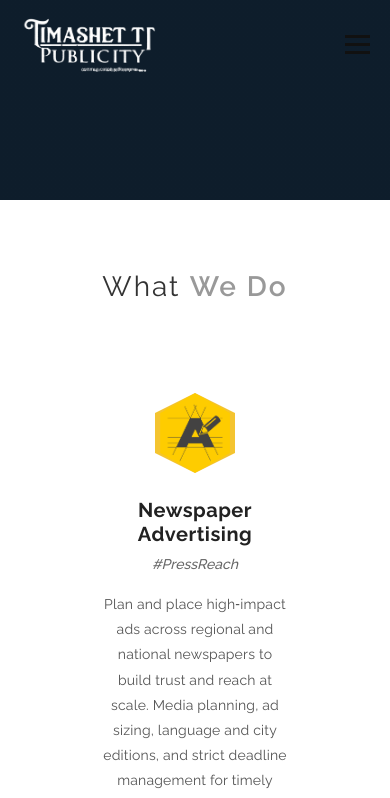
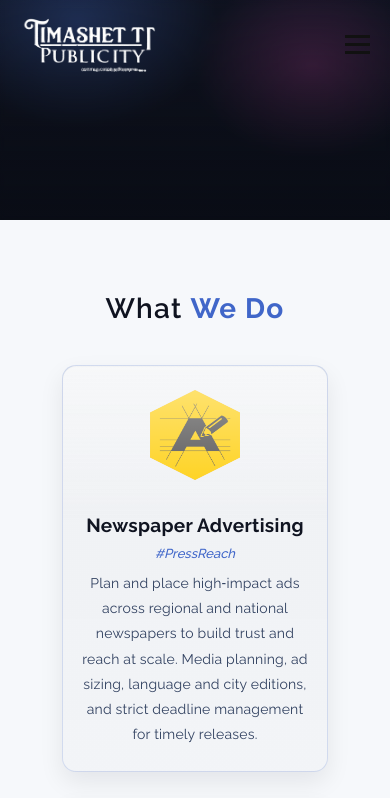
Before and after one commit to praju1008/Advertising-agency, a React (Create React App) app: page /services in a window 390 px wide. Shown: the top 798 px of the page. Built offline with nearby package versions, Linux system fonts and the light colour scheme; some icons are missing.

Commit message:
name update

```diff
--- a/src/styles/Services.css
+++ b/src/styles/Services.css
@@ -10,106 +10,140 @@
 /* Services Page */
 .services-page {
   font-family: 'Raleway', sans-serif;
-  background: #fff;
+  /* background removed */
+  /* color removed to inherit from body/theme */
 }
 
-/* Hero Section with Black or Dark Background */
+/* Hero Section — gradient glass */
 .services-hero {
   position: relative;
-  height: 300px;
-  /* For pure black: */
-  /* background: #000; */
-  /* Or for a subtle dark gradient: */
-  background: linear-gradient(rgba(20, 40, 60, 0.9), rgba(20, 40, 60, 0.9)), #000;
-  background-size: cover;
+  height: 320px;
+  background:
+    radial-gradient(60% 80% at 20% 10%, rgba(83, 138, 255, 0.25) 0%, rgba(83, 138, 255, 0) 60%),
+    radial-gradient(50% 70% at 80% 30%, rgba(255, 83, 195, 0.20) 0%, rgba(255, 83, 195, 0) 60%),
+    linear-gradient(180deg, #0f1320 0%, #0a0d16 100%);
   background-attachment: fixed;
+  overflow: hidden;
 }
 
 .services-hero-overlay {
   position: absolute;
-  top: 0;
-  left: 0;
-  width: 100%;
-  height: 100%;
-  background: rgba(0, 0, 0, 0.2);
+  inset: 0;
+  background: linear-gradient(180deg, rgba(10,13,22,0.05) 0%, rgba(10,13,22,0.35) 60%, rgba(10,13,22,0.6) 100%);
+  backdrop-filter: blur(2px);
 }
 
 /* Services Content */
 .services-content {
-  padding: 100px 40px;
-  max-width: 1400px;
+  padding: 96px 32px;
+  max-width: 1240px;
   margin: 0 auto;
 }
 
+/* Title */
 .services-title {
-  font-size: 48px;
-  font-weight: 400;
-  color: #333;
+  font-size: 46px;
+  font-weight: 600;
   text-align: center;
-  margin-bottom: 80px;
-  letter-spacing: 2px;
+  margin-bottom: 64px;
+  letter-spacing: 1.2px;
+  color: #0f1320; /* use a dark neutral by default */
 }
 
 .services-title .highlight {
-  color: #999;
-  font-weight: 600;
+  color: #4066c9; /* softer accent blue for light backgrounds */
+  font-weight: 700;
 }
 
-/* Services Grid */
+/* Grid — auto-fit for responsive masonry-like behavior */
 .services-grid {
   display: grid;
-  grid-template-columns: repeat(3, 1fr);
-  gap: 50px;
-  max-width: 1200px;
-  margin: 0 auto;
+  grid-template-columns: repeat(auto-fit, minmax(260px, 1fr));
+  gap: 28px;
+  align-items: stretch;
 }
 
-/* Service Card */
+/* Card — border, subtle glass, soft shadow */
 .service-card {
-  background: #fff;
-  padding: 40px 30px;
+  position: relative;
+  background: linear-gradient(180deg, rgba(10,10,10,0.03) 0%, rgba(10,10,10,0.015) 100%);
+  border: 1px solid rgba(64, 102, 201, 0.18);
+  border-radius: 14px;
+  padding: 28px 22px;
   text-align: center;
-  transition: transform 0.3s ease;
+  box-shadow:
+    0 1px 0 rgba(0,0,0,0.03) inset,
+    0 10px 24px rgba(10, 13, 22, 0.08);
+  transition: transform 220ms ease, border-color 220ms ease, box-shadow 220ms ease;
 }
 
+/* Hover accent border and lift */
 .service-card:hover {
-  transform: translateY(-5px);
+  transform: translateY(-6px);
+  border-color: rgba(64, 102, 201, 0.35);
+  box-shadow:
+    0 1px 0 rgba(0,0,0,0.04) inset,
+    0 18px 36px rgba(14, 18, 32, 0.12);
 }
 
-.service-icon-wrapper {
-  margin-bottom: 25px;
+/* Optional glint */
+.service-card::after {
+  content: '';
+  position: absolute;
+  inset: 0;
+  background: linear-gradient(180deg, rgba(255,255,255,0.5) 0%, rgba(255,255,255,0) 40%);
+  border-radius: 14px;
+  pointer-events: none;
 }
 
+/* Icon wrapper (if used with inline SVGs) */
+.service-icon-wrapper,
 .service-icon {
-  width: 100px;
-  height: 100px;
-  object-fit: contain;
+  display: flex;
+  align-items: center;
+  justify-content: center;
 }
 
-.service-card h3 {
-  font-size: 22px;
-  font-weight: 700; /* Bold the title */
-  color: #222;
-  margin-bottom: 10px;
-  letter-spacing: 0.5px;
+/* If you render SVGs, they will scale nicely */
+.service-icon svg {
+  width: 84px;
+  height: 84px;
+  opacity: 0.92;
+  transition: transform 220ms ease, opacity 220ms ease;
 }
 
+.service-card:hover .service-icon svg {
+  transform: scale(1.04);
+  opacity: 1;
+}
+
+/* Title */
+.service-card h3 {
+  font-size: 20px;
+  font-weight: 700; /* Bold the title */
+  color: #0f1320;
+  margin-top: 14px;
+  letter-spacing: 0.3px;
+}
+
+/* Tag (if present) */
 .service-tag {
-  font-size: 14px;
+  font-size: 13px;
   font-weight: 500;
-  color: #666;
-  margin-bottom: 20px;
+  color: #4066c9;
+  margin-top: 6px;
   font-style: italic;
 }
 
-/* Improved readability for descriptions */
+/* Description (kept for compatibility even if unused) */
 .service-description {
-  font-size: 15px;            /* Slightly larger for comfort */
+  font-size: 14px;
   font-weight: 400;
-  color: #555;                /* Darker for contrast */
-  line-height: 1.9;           /* More breathing space */
+  color: #314160;
+  line-height: 1.8;
   text-align: center;
-  letter-spacing: 0.2px;      /* Subtle tracking for body text */
+  letter-spacing: 0.2px;
+  margin-top: 10px;
   -webkit-font-smoothing: antialiased;
   -moz-osx-font-smoothing: grayscale;
 }
@@ -119,42 +153,37 @@
   transition-property: transform, opacity;
 }
 
-/* Responsive */
+/* Responsive tweaks */
 @media screen and (max-width: 1024px) {
   .services-hero {
-    height: 250px;
+    height: 280px;
   }
   .services-title {
     font-size: 38px;
-  }
-  .services-grid {
-    grid-template-columns: repeat(2, 1fr);
-    gap: 40px;
+    margin-bottom: 52px;
   }
 }
 
 @media screen and (max-width: 768px) {
   .services-hero {
-    height: 200px;
+    height: 220px;
   }
   .services-content {
-    padding: 70px 30px;
+    padding: 72px 22px;
   }
   .services-title {
     font-size: 32px;
-    margin-bottom: 50px;
+    margin-bottom: 40px;
   }
-  .services-grid {
-    grid-template-columns: 1fr;
-    gap: 30px;
+  .service-card {
+    padding: 24px 18px;
+  }
+  .service-icon svg {
+    width: 76px;
+    height: 76px;
   }
   .service-card h3 {
-    font-size: 20px;
-    font-weight: 700; /* keep bold on mobile too */
-  }
-  .service-description {
-    font-size: 14px;         /* maintain readability on small screens */
-    line-height: 1.8;
+    font-size: 19px;
   }
 }
 
@@ -162,8 +191,8 @@
   .services-title {
     font-size: 28px;
   }
-  .service-icon {
-    width: 80px;
-    height: 80px;
+  .service-icon svg {
+    width: 70px;
+    height: 70px;
   }
 }
```
